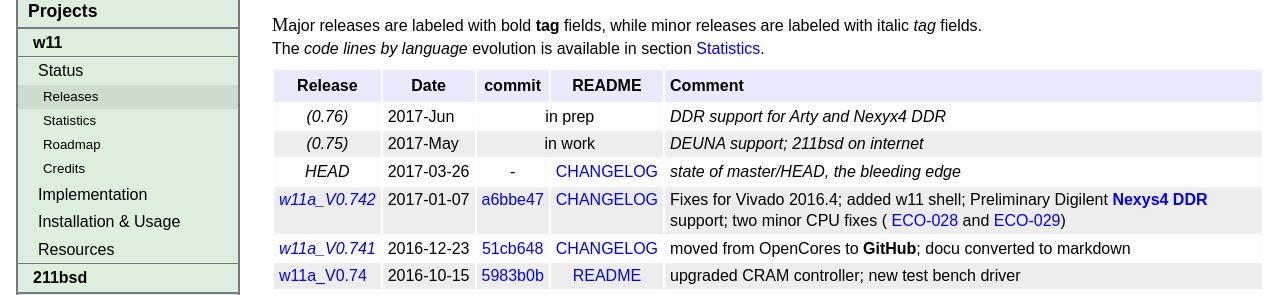
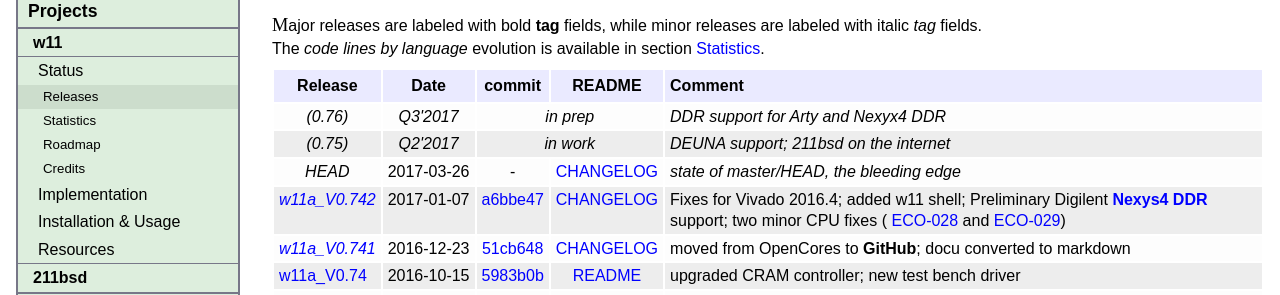
Before and after one commit to wfjm/wfjm.github.io, a Jekyll site: the page built from home/w11/proj/releases.html, in a window 1280 px wide and 1400 px high. Shown: the part 177-472 px from the top of the window. Built offline with Jekyll 4.4.1, drawn with Linux system fonts in a browser that asks for light colours; some of the changed text lies outside the part shown.

Commit message:
fixup future release section

```diff
--- a/home/w11/proj/releases.html
+++ b/home/w11/proj/releases.html
@@ -2,11 +2,21 @@
 title: "Releases"
 #
 my:
-  changedate: 2017-03-10
+  changedate: 2017-03-26
 #
   w11_tag:  https://github.com/wfjm/w11/releases/tag
   w11_comm: https://github.com/wfjm/w11/commit
   w11_blob: https://github.com/wfjm/w11/blob
+#
+  future:
+  - tag: 0.76
+    dat: Q3'2017
+    com: in prep
+    txt: DDR support for Arty and Nexyx4 DDR
+  - tag: 0.75
+    dat: Q2'2017
+    com: in work
+    txt: DEUNA support; 211bsd on the internet
 #
   releases:
   - tag: w11a_V0.742
@@ -291,19 +301,15 @@ The <i>code lines by language</i> evolution is available in section
   </thead>
   <tbody>
 
+    {% for fut in page.my.future %}
     <tr>
-      <td class="va-top ha-center nowrap"><i>(0.76)</i></td>
-      <td class="va-top nowrap">2017-Jun</td>
-      <td class="va-top ha-center nowarp" colspan="2">in prep</td>
-      <td class="va-top"><i>DDR support for Arty and Nexyx4 DDR</i></td>
+      <td class="va-top ha-center nowrap"><i>({{fut.tag}})</i></td>
+      <td class="va-top ha-center nowrap"><i>{{fut.dat}}</i></td>
+      <td class="va-top ha-center nowrap" colspan="2"><i>{{fut.com}}</i></td>
+      <td class="va-top"><i>{{fut.txt}}</i></td>
     </tr>
+    {% endfor %}
 
-    <tr>
-      <td class="va-top ha-center nowrap"><i>(0.75)</i></td>
-      <td class="va-top nowrap">2017-May</td>
-      <td class="va-top ha-center nowarp" colspan="2">in work</td>
-      <td class="va-top"><i>DEUNA support; 211bsd on internet</i></td>
-    </tr>
 
     <tr>
       <td class="va-top ha-center nowrap"><i>HEAD</i></td>
```
